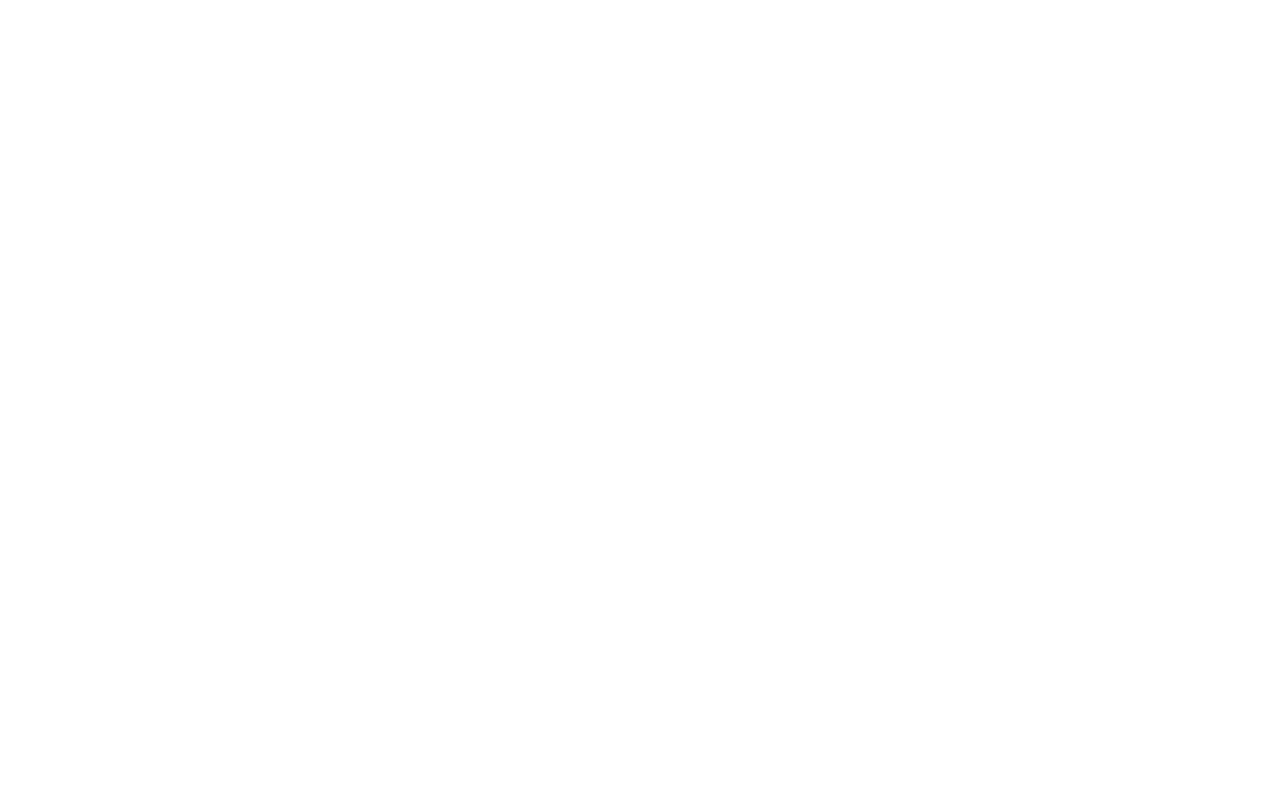
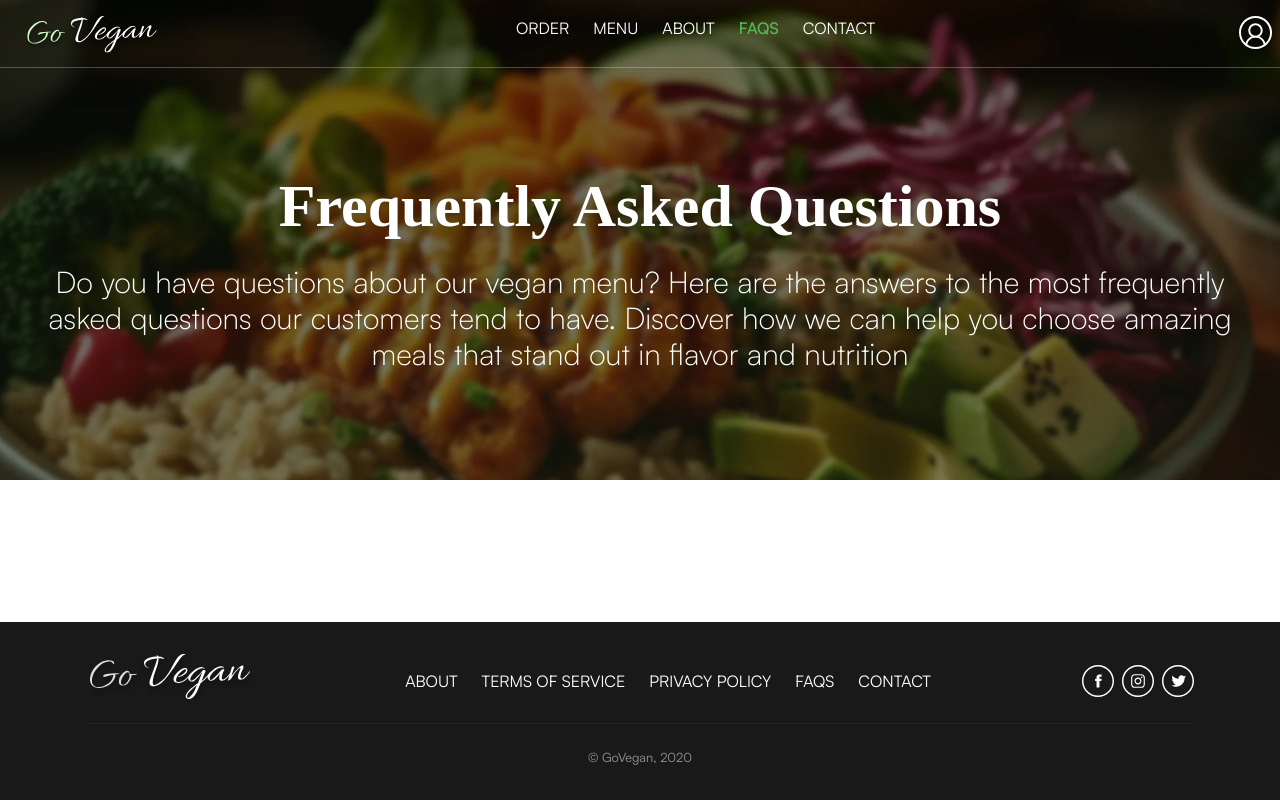
Before and after one commit to FausioPaco/go-vegan, a React (Vite) app: page /faqs in a window 1280 px wide. Before the commit this address had no page. Built offline with nearby package versions, Linux system fonts and the light colour scheme.

Commit message:
feat: created faqs page

```diff
--- a/src/App.tsx
+++ b/src/App.tsx
@@ -5,6 +5,7 @@
 
 const About = lazy(() => import('./pages/About'));
 const Menu = lazy(() => import('./pages/Menu'));
+const Faqs = lazy(() => import('./pages/Faqs'));
 
 const App = () => {
   return (
@@ -27,6 +28,14 @@
             </Suspense>
           }
         />
+        <Route
+          path="faqs"
+          element={
+            <Suspense fallback={<span>Loading...</span>}>
+              <Faqs />
+            </Suspense>
+          }
+        />
       </Route>
     </Routes>
   );
--- /dev/null
+++ b/src/components/modules/faqs/FaqsHero.tsx
@@ -0,0 +1,19 @@
+import Hero from '@/layouts/Hero';
+
+const FaqsHero = () => {
+  return (
+    <Hero backgroundImage="faq" className="min-h-[300px] md:min-h-[480px]">
+      <h1 className="font-serif text-5xl font-bold leading-normal text-white drop-shadow-md md:text-6xl">
+        Frequently Asked Questions
+      </h1>
+      <p className="max-w-[1200px] text-2xl font-light leading-relaxed text-white md:text-3xl">
+        Do you have questions about our vegan menu? Here are the answers to the
+        most frequently asked questions our customers tend to have. Discover how
+        we can help you choose amazing meals that stand out in flavor and
+        nutrition
+      </p>
+    </Hero>
+  );
+};
+
+export default FaqsHero;
--- /dev/null
+++ b/src/components/modules/faqs/index.tsx
@@ -0,0 +1,3 @@
+import FaqsHero from './FaqsHero';
+
+export { FaqsHero };
--- /dev/null
+++ b/src/pages/Faqs.tsx
@@ -0,0 +1,20 @@
+import Meta from '@/components/meta';
+import { FaqsHero } from '@/components/modules/faqs';
+
+const Faqs = () => {
+  return (
+    <>
+      <Meta
+        name="description"
+        title="Go Vegan - Frequently Asked Questions"
+        description="Do you have questions about our vegan menu? Here are the answers to the most frequently asked questions our customers tend to have. Discover how we can help you choose amazing meals that stand out in flavor and nutrition"
+      />
+
+      <main className="flex-1">
+        <FaqsHero />
+      </main>
+    </>
+  );
+};
+
+export default Faqs;
```
